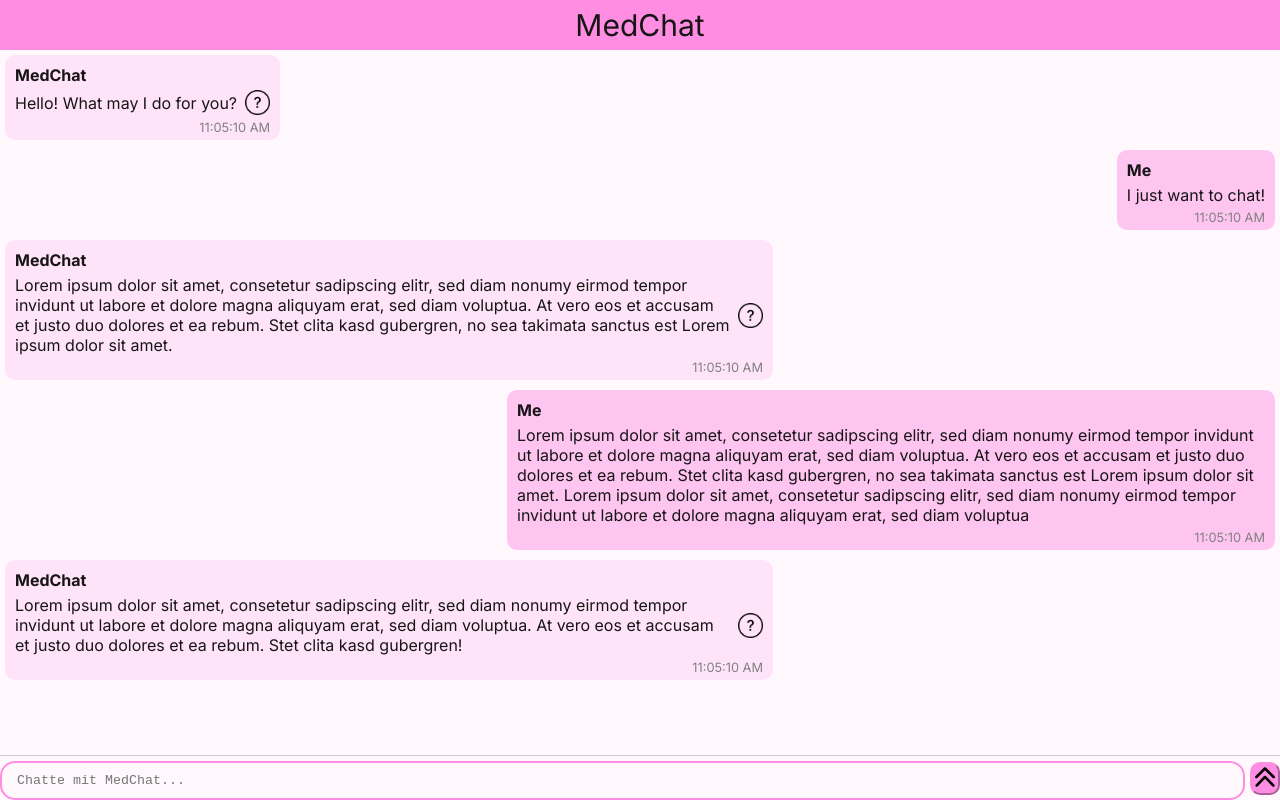
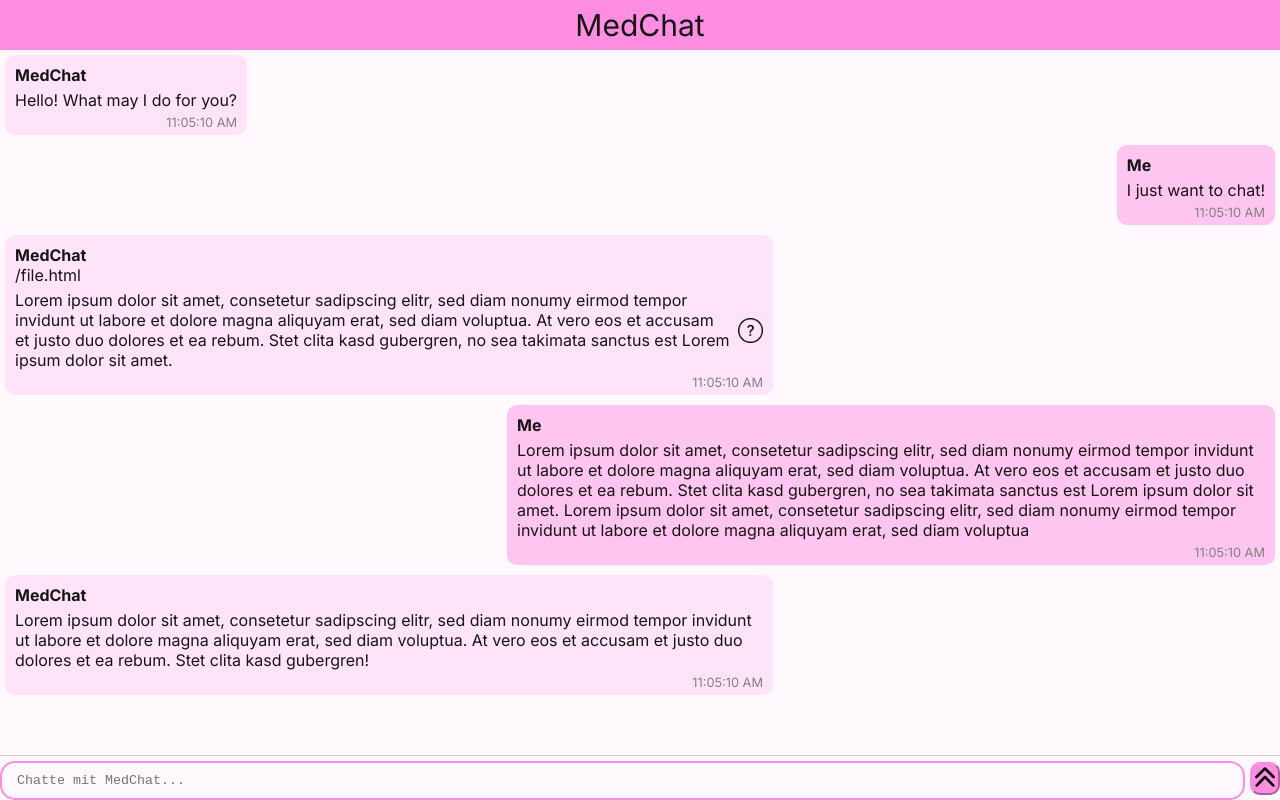
Before and after one commit to EStaELisa/medbot, a Next.js app: page / in a window 1280 px wide. Built offline with nearby package versions, Linux system fonts and the light colour scheme.

Commit message:
#29: add html file implementation

```diff
--- a/src/components/body/Body.tsx
+++ b/src/components/body/Body.tsx
@@ -17,7 +17,7 @@ const Body = (props:props) => {
     <div className={styles['chatContainer']}>
       <div className={styles['messageContainer']}>
         {props.messages.map((msg, idx) => (
-          <ChatMessages key={idx} sender={msg.sender} content={msg.content} timestamp={msg.timeStamp} isOutgoing={msg.isOutgoing}/>
+          <ChatMessages key={idx} sender={msg.sender} content={msg.content} timestamp={msg.timeStamp} isOutgoing={msg.isOutgoing} htmlFile={msg.htmlFile}/>
         ))}
       </div>
       <div ref={messagesEndRef}/>
--- a/src/components/chatMessages/ChatMessages.tsx
+++ b/src/components/chatMessages/ChatMessages.tsx
@@ -1,19 +1,23 @@
 import React, { useState } from 'react'
 import styles from './chatMessages.module.css'
+import { Html } from 'next/document';
 
 type props = {
-    sender: String
-    content: String
-    timestamp: number | string | Date
-    isOutgoing: Boolean
+    sender: String;
+    content: String;
+    timestamp: number | string | Date;
+    isOutgoing: Boolean;
+    htmlFile?: string;
 }
 
 const ChatMessages = (props:props) => {
   const messageClass = props.isOutgoing ? styles['outgoing'] : styles['incoming'];
-  const [expanded, setExpanded] = useState(false);
 
   const clickButtonHandler = () => {
-    setExpanded((prev) => !prev);
+    if (!props.htmlFile){
+      return;
+    }
+    window.open(props.htmlFile, '_blank');
   }
 
   return (
@@ -23,10 +27,11 @@ const ChatMessages = (props:props) => {
             {props.sender}
         </div>
 
+        {props.htmlFile}
         {/* Inhalt */}
         <div className={styles['content']}>
             {props.content}
-            {!props.isOutgoing && (
+            {!props.isOutgoing && props.htmlFile &&(
                 <button className={styles['explain_button']} onClick={clickButtonHandler}>
                     <img className={styles['icon']} src={'/question_white.png'}/>
                 </button>
@@ -35,13 +40,6 @@ const ChatMessages = (props:props) => {
 
         {/* Zeit */}
         <div className={styles['timestamp']}>{new Date(props.timestamp).toLocaleTimeString()}</div>
-
-        {/* Aufgeklappte Nachricht mit Explainability Infos */}
-        {expanded && (
-            <div className={styles['expandedContent']}>
-              Hello World
-            </div>
-        )}
     </div>
   )
 }
--- a/src/components/chatbot/Chatbot.tsx
+++ b/src/components/chatbot/Chatbot.tsx
@@ -5,23 +5,17 @@ import styles from './Chatbot.module.css'
 import Header from '../header/Header';
 import Body from '../body/Body';
 import Input from '../input/Input';
-import InputButton from '../inputButton/InputButton';
-import { timeStamp } from 'console';
 
 
 const Chatbot = () => {
     const [messages, setMessages] = useState([
         {sender: 'MedChat', content: 'Hello! What may I do for you?', timeStamp: Date.now(), isOutgoing: false},
         { sender: 'Me', content: 'I just want to chat!', timeStamp: Date.now(), isOutgoing: true},
-        { sender: 'MedChat', content: ' Lorem ipsum dolor sit amet, consetetur sadipscing elitr, sed diam nonumy eirmod tempor invidunt ut labore et dolore magna aliquyam erat, sed diam voluptua. At vero eos et accusam et justo duo dolores et ea rebum. Stet clita kasd gubergren, no sea takimata sanctus est Lorem ipsum dolor sit amet.', timeStamp: Date.now(), isOutgoing: false},
+        { sender: 'MedChat', content: 'Lorem ipsum dolor sit amet, consetetur sadipscing elitr, sed diam nonumy eirmod tempor invidunt ut labore et dolore magna aliquyam erat, sed diam voluptua. At vero eos et accusam et justo duo dolores et ea rebum. Stet clita kasd gubergren, no sea takimata sanctus est Lorem ipsum dolor sit amet.', timeStamp: Date.now(), isOutgoing: false, htmlFile: '/file.html'},
         { sender: 'Me', content: 'Lorem ipsum dolor sit amet, consetetur sadipscing elitr, sed diam nonumy eirmod tempor invidunt ut labore et dolore magna aliquyam erat, sed diam voluptua. At vero eos et accusam et justo duo dolores et ea rebum. Stet clita kasd gubergren, no sea takimata sanctus est Lorem ipsum dolor sit amet. Lorem ipsum dolor sit amet, consetetur sadipscing elitr, sed diam nonumy eirmod tempor invidunt ut labore et dolore magna aliquyam erat, sed diam voluptua', timeStamp: Date.now(), isOutgoing: true},
         { sender: 'MedChat', content: 'Lorem ipsum dolor sit amet, consetetur sadipscing elitr, sed diam nonumy eirmod tempor invidunt ut labore et dolore magna aliquyam erat, sed diam voluptua. At vero eos et accusam et justo duo dolores et ea rebum. Stet clita kasd gubergren!', timeStamp: Date.now(), isOutgoing: false}
     ]);
     const [newMessageText, setNewMessageText] = useState("");
-
-    // const onChangeRequestHandler = (event:any) => {
-    //     setNewMessageText(event.target.value);
-    // }
 
     const onSendMessageHandler = () => {
         if (newMessageText.trim() === ""){
@@ -52,9 +46,6 @@ const Chatbot = () => {
                     <div className={styles['input']}>
                         <Input newMessageText={newMessageText} setNewMessageText={setNewMessageText} onSend={onSendMessageHandler}/>
                     </div>
-                    {/* <div className={styles['button']}>
-                        <InputButton onClickHandler={onClickHandler}/>
-                    </div> */}
                 </div>
         </div>
     )
--- a/src/types/types.ts
+++ b/src/types/types.ts
@@ -3,4 +3,5 @@ export type Message = {
     content: string;
     timeStamp: Date;
     isOutgoing: boolean;
+    htmlFile?: string;
 }
```
Also changed, not shown: public/file.html (added, +11 -0 lines).
